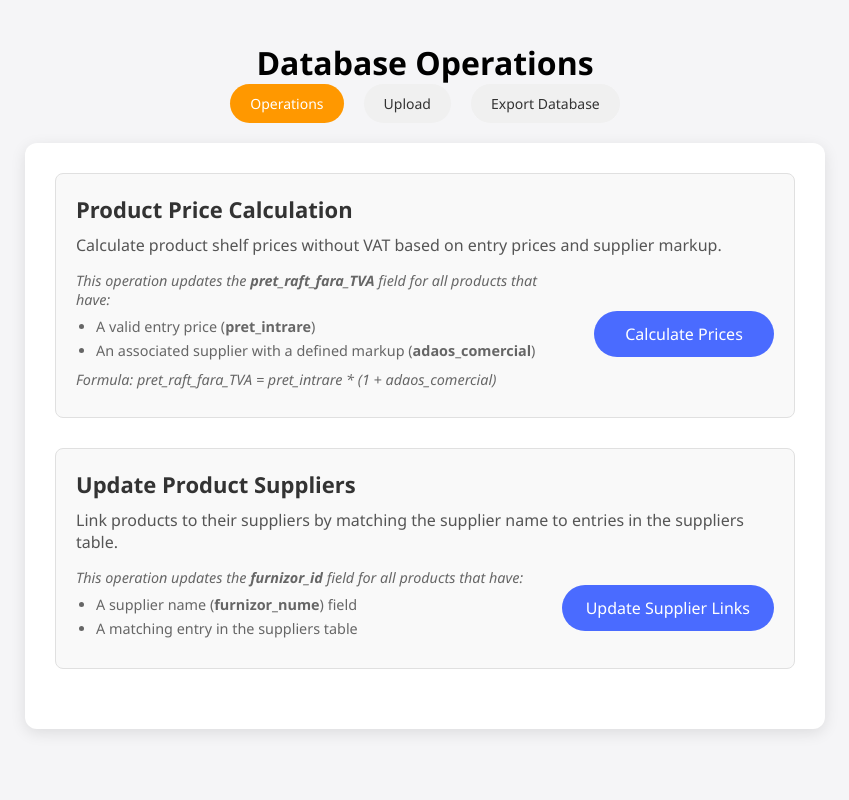
After one commit to NEVERdieNM/Kuziini, a Flask app: page /operations in a window 1280 px wide. The commit adds this page. Shown: the whole page, without its empty margins (215-1064 px from the left). Run offline with Flask 3, Linux system fonts and the light colour scheme; parts of the project's set-up code (start-up, migrations or seed data) failed here and were passed over.

Commit message:
functional

```diff
--- a/app.py
+++ b/app.py
@@ -8,7 +8,7 @@ import os
 import sys
 from modules.api import api
 from modules.database.connection import get_db_connection
-from modules.database.operations import update_product_rows_with_furnizor_id, validate_and_insert_data, insert_duplicate_data_row
+from modules.database.operations import calculate_pret_fara_TVA_for_products, update_product_rows_with_furnizor_id, update_products_with_furnizor_id, validate_and_insert_data, insert_duplicate_data_row
 from modules.file_handling.excel import generate_excel_template, process_file
 
 # SETUP FLASK
@@ -353,6 +353,69 @@ def export_all_tables():
         flash(f"Error exporting tables: {str(e)}", "error")
         return redirect(url_for('export_page'))
 
+##############################################################################################
+
+@app.route('/operations')
+def operations_page():
+    """Render the database operations page."""
+    return render_template('operations.html', active_page='operations')
+
+##############################################################################################
+
+@app.route('/operations/calculate_prices', methods=['POST'])
+def calculate_prices():
+    """Calculate product shelf prices without VAT."""
+    try:
+        # Call the function from operations.py
+        stats = calculate_pret_fara_TVA_for_products()
+
+        # Prepare the response
+        success = stats['updated_products'] > 0
+        response = {
+            'success': success,
+            'stats': stats,
+            'message': f"Successfully updated {stats['updated_products']} of {stats['total_products']} products."
+        }
+
+        return jsonify(response)
+
+    except Exception as e:
+        # Handle errors
+        return jsonify({
+            'success': False,
+            'error': str(e),
+            'message': f"Error calculating prices: {str(e)}"
+        }), 500
+
+##############################################################################################
+
+@app.route('/operations/update_suppliers', methods=['POST'])
+def update_suppliers():
+    """Update products with their supplier IDs."""
+    try:
+        # Call the function from operations.py
+        stats = update_products_with_furnizor_id()
+
+        # Prepare the response
+        success = stats['updated_products'] > 0
+        response = {
+            'success': success,
+            'stats': stats,
+            'message': f"Successfully updated {stats['updated_products']} of {stats['total_products']} products."
+        }
+
+        return jsonify(response)
+
+    except Exception as e:
+        # Handle errors
+        return jsonify({
+            'success': False,
+            'error': str(e),
+            'message': f"Error updating suppliers: {str(e)}"
+        }), 500
+
+##############################################################################################
+
 def start_server():
     app.run(host='0.0.0.0', port=80)
 
--- /dev/null
+++ b/static/css/operations.css
@@ -0,0 +1,206 @@
+* {
+    margin: 0;
+    padding: 0;
+    box-sizing: border-box;
+    font-family: 'Segoe UI', Tahoma, Geneva, Verdana, sans-serif;
+}
+
+body {
+    background-color: #f5f5f7;
+    display: flex;
+    flex-direction: column;
+    align-items: center;
+    justify-content: center;
+    min-height: 100vh;
+}
+
+.operations-container {
+    background-color: white;
+    border-radius: 12px;
+    padding: 30px;
+    width: 90%;
+    max-width: 800px;
+    box-shadow: 0 4px 15px rgba(0, 0, 0, 0.1);
+    margin-bottom: 30px;
+}
+
+.operations-card {
+    margin-bottom: 30px;
+    padding: 20px;
+    border-radius: 8px;
+    background-color: #f9f9f9;
+    border: 1px solid #e0e0e0;
+}
+
+.operations-card h2 {
+    margin-bottom: 10px;
+    color: #333;
+    font-size: 22px;
+}
+
+.operations-card p {
+    margin-bottom: 15px;
+    color: #555;
+}
+
+.operation-details {
+    display: flex;
+    justify-content: space-between;
+    align-items: center;
+    flex-wrap: wrap;
+    gap: 20px;
+}
+
+.operation-info {
+    flex: 1;
+    min-width: 200px;
+}
+
+.operation-info p {
+    margin-bottom: 8px;
+    font-size: 0.9rem;
+    color: #666;
+}
+
+.operation-info ul {
+    margin-left: 20px;
+    margin-bottom: 10px;
+}
+
+.operation-info li {
+    font-size: 0.9rem;
+    color: #666;
+    margin-bottom: 5px;
+}
+
+.operation-btn {
+    background-color: #4a6bff;
+    color: white;
+    border: none;
+    padding: 12px 24px;
+    border-radius: 25px;
+    font-size: 16px;
+    cursor: pointer;
+    transition: all 0.3s ease;
+    min-width: 180px;
+    text-align: center;
+}
+
+.operation-btn:hover {
+    background-color: #3a5be0;
+    transform: translateY(-2px);
+    box-shadow: 0 4px 8px rgba(0, 0, 0, 0.1);
+}
+
+.operation-btn:disabled {
+    background-color: #b0b0b0;
+    cursor: not-allowed;
+    transform: none;
+    box-shadow: none;
+}
+
+.result-container {
+    margin-top: 30px;
+    padding: 20px;
+    border-radius: 8px;
+    background-color: #f0f7ff;
+    border-left: 4px solid #4a6bff;
+}
+
+.result-container h3 {
+    margin-bottom: 15px;
+    color: #333;
+}
+
+.result-content {
+    background-color: white;
+    padding: 15px;
+    border-radius: 6px;
+    border: 1px solid #e0e0e0;
+}
+
+.result-summary {
+    margin-bottom: 15px;
+}
+
+.result-details {
+    display: grid;
+    grid-template-columns: 1fr 1fr;
+    gap: 10px;
+}
+
+.result-item {
+    display: flex;
+    justify-content: space-between;
+    padding: 8px;
+    border-bottom: 1px solid #f0f0f0;
+}
+
+.result-label {
+    font-weight: 500;
+    color: #555;
+}
+
+.result-value {
+    font-weight: 600;
+    color: #333;
+}
+
+.result-success {
+    color: #2e7d32;
+}
+
+.result-warning {
+    color: #ff9800;
+}
+
+.result-error {
+    color: #d32f2f;
+}
+
+.result-list {
+    margin-top: 10px;
+    max-height: 200px;
+    overflow-y: auto;
+    padding: 10px;
+    background-color: #f9f9f9;
+    border-radius: 4px;
+}
+
+.result-list-item {
+    padding: 5px;
+    border-bottom: 1px solid #f0f0f0;
+    font-size: 0.9rem;
+}
+
+/* Loading spinner */
+.spinner {
+    display: inline-block;
+    width: 20px;
+    height: 20px;
+    border: 3px solid rgba(255,255,255,.3);
+    border-radius: 50%;
+    border-top-color: #fff;
+    animation: spin 1s ease-in-out infinite;
+    margin-right: 10px;
+}
+
+@keyframes spin {
+    to { transform: rotate(360deg); }
+}
+
+/* Responsive adjustments */
+@media (max-width: 768px) {
+    .operations-container {
+        padding: 20px 15px;
+    }
+
+    .operation-details {
+        flex-direction: column;
+        align-items: stretch;
+    }
+
+    .operation-btn {
+        width: 100%;
+    }
+}
--- /dev/null
+++ b/static/js/operations.js
@@ -0,0 +1,174 @@
+document.addEventListener('DOMContentLoaded', function() {
+    const calculatePricesBtn = document.getElementById('calculate-prices-btn');
+    const updateSuppliersBtn = document.getElementById('update-suppliers-btn');
+    const resultContainer = document.getElementById('result-container');
+    const resultContent = document.getElementById('result-content');
+
+    // Helper function for displaying loading state
+    function setButtonLoading(button, isLoading) {
+        if (isLoading) {
+            button.disabled = true;
+            const originalText = button.textContent.trim();
+            button.setAttribute('data-original-text', originalText);
+            button.innerHTML = `<span class="spinner"></span> Processing...`;
+        } else {
+            button.disabled = false;
+            const originalText = button.getAttribute('data-original-text');
+            button.textContent = originalText;
+        }
+    }
+
+    // Handle Calculate Prices button
+    calculatePricesBtn.addEventListener('click', function() {
+        executeOperation('calculate_prices', calculatePricesBtn);
+    });
+
+    // Handle Update Suppliers button
+    updateSuppliersBtn.addEventListener('click', function() {
+        executeOperation('update_suppliers', updateSuppliersBtn);
+    });
+
+    // Execute operation via AJAX
+    function executeOperation(operation, button) {
+        // Show loading state
+        setButtonLoading(button, true);
+
+        // Make AJAX request
+        fetch(`/operations/${operation}`, {
+            method: 'POST',
+            headers: {
+                'Content-Type': 'application/json',
+            }
+        })
+        .then(response => {
+            if (!response.ok) {
+                throw new Error('Network response was not ok');
+            }
+            return response.json();
+        })
+        .then(data => {
+            // Display results
+            displayResults(data, operation);
+
+            // Reset button state
+            setButtonLoading(button, false);
+        })
+        .catch(error => {
+            console.error('Error:', error);
+
+            // Display error message
+            resultContent.innerHTML = `
+                <div class="result-summary result-error">
+                    <strong>Error:</strong> ${error.message || 'An error occurred during the operation.'}
+                </div>
+            `;
+            resultContainer.style.display = 'block';
+
+            // Reset button state
+            setButtonLoading(button, false);
+        });
+    }
+
+    // Display results based on operation type
+    function displayResults(data, operation) {
+        let html = '';
+
+        if (operation === 'calculate_prices') {
+            // Results for price calculation
+            html = `
+                <div class="result-summary ${data.success ? 'result-success' : 'result-warning'}">
+                    <strong>${data.success ? 'Success!' : 'Completed with warnings'}</strong> Price calculation completed.
+                </div>
+                <div class="result-details">
+                    <div class="result-item">
+                        <span class="result-label">Total Products:</span>
+                        <span class="result-value">${data.stats.total_products}</span>
+                    </div>
+                    <div class="result-item">
+                        <span class="result-label">Updated Products:</span>
+                        <span class="result-value result-success">${data.stats.updated_products}</span>
+                    </div>
+                    <div class="result-item">
+                        <span class="result-label">No initial price:</span>
+                        <span class="result-value ${data.stats.no_initial_price_products > 0 ? 'result-error' : ''}">${data.stats.no_initial_price_products}</span>
+                    </div>
+                    <div class="result-item">
+                        <span class="result-label">Failed:</span>
+                        <span class="result-value ${data.stats.failed_products > 0 ? 'result-error' : ''}">${data.stats.failed_products}</span>
+                    </div>
+                    <div class="result-item">
+                        <span class="result-label">No Supplier:</span>
+                        <span class="result-value ${data.stats.no_supplier_products > 0 ? 'result-warning' : ''}">${data.stats.no_supplier_products}</span>
+                    </div>
+                    <div class="result-item">
+                        <span class="result-label">Missing Markup:</span>
+                        <span class="result-value ${data.stats.no_adaos_suppliers > 0 ? 'result-warning' : ''}">${data.stats.no_adaos_suppliers}</span>
+                    </div>
+                </div>
+            `;
+
+            // Add list of suppliers without markup if any
+            if (data.stats.suppliers_without_adaos && data.stats.suppliers_without_adaos.length > 0) {
+                html += `
+                    <div class="result-warning" style="margin-top: 15px;">
+                        <strong>Suppliers without markup:</strong>
+                        <div class="result-list">
+                            ${data.stats.suppliers_without_adaos.map(supplier =>
+                                `<div class="result-list-item">${supplier}</div>`
+                            ).join('')}
+                        </div>
+                    </div>
+                `;
+            }
+        } else if (operation === 'update_suppliers') {
+            // Results for supplier update
+            html = `
+                <div class="result-summary ${data.success ? 'result-success' : 'result-warning'}">
+                    <strong>${data.success ? 'Success!' : 'Completed with warnings'}</strong> Supplier update completed.
+                </div>
+                <div class="result-details">
+                    <div class="result-item">
+                        <span class="result-label">Total Products:</span>
+                        <span class="result-value">${data.stats.total_products}</span>
+                    </div>
+                    <div class="result-item">
+                        <span class="result-label">Updated Products:</span>
+                        <span class="result-value result-success">${data.stats.updated_products}</span>
+                    </div>
+                    <div class="result-item">
+                        <span class="result-label">Failed:</span>
+                        <span class="result-value ${data.stats.failed_products > 0 ? 'result-error' : ''}">${data.stats.failed_products}</span>
+                    </div>
+                </div>
+            `;
+
+            // Add list of suppliers not found if any
+            if (data.stats.not_found_suppliers && data.stats.not_found_suppliers.length > 0) {
+                html += `
+                    <div class="result-warning" style="margin-top: 15px;">
+                        <strong>Suppliers not found:</strong>
+                        <div class="result-list">
+                            ${data.stats.not_found_suppliers.map(supplier =>
+                                `<div class="result-list-item">${supplier}</div>`
+                            ).join('')}
+                        </div>
+                    </div>
+                `;
+            }
+        } else {
+            // Generic result display
+            html = `
+                <div class="result-summary ${data.success ? 'result-success' : 'result-error'}">
+                    <strong>${data.success ? 'Success!' : 'Error'}</strong> ${data.message || 'Operation completed.'}
+                </div>
+            `;
+        }
+
+        // Update the result container and show it
+        resultContent.innerHTML = html;
+        resultContainer.style.display = 'block';
+
+        // Scroll to results
+        resultContainer.scrollIntoView({ behavior: 'smooth' });
+    }
+});
--- a/templates/nav_header.html
+++ b/templates/nav_header.html
@@ -48,6 +48,15 @@
         .nav-link.upload:hover {
             background-color: #3a5be0;
         }
+
+        .nav-link.operations {
+            background-color: #ff9800;
+            color: white;
+        }
+
+        .nav-link.operations:hover {
+            background-color: #f57c00;
+        }
     </style>
     {% block page_head %}{% endblock %}
 {% endblock %}
@@ -56,6 +65,7 @@
     <h1>{% block page_title %}{% endblock %}</h1>
 
     <div class="nav-links">
+        <a href="{{ url_for('operations_page') }}" class="nav-link {% if active_page == 'operations' %}active operations{% endif %}">Operations</a>
         <a href="{{ url_for('upload') }}" class="nav-link {% if active_page == 'upload' %}active upload{% endif %}">Upload</a>
         <a href="{{ url_for('export_page') }}" class="nav-link {% if active_page == 'export' %}active export{% endif %}">Export Database</a>
     </div>
--- /dev/null
+++ b/templates/operations.html
@@ -0,0 +1,56 @@
+{% extends "nav_header.html" %}
+
+{% block page_head %}
+    <title>Database Operations</title>
+    <link rel="stylesheet" href="static/css/operations.css">
+{% endblock %}
+
+{% block page_title %}Database Operations{% endblock %}
+
+{% block page_content %}
+    <div class="operations-container">
+        <div class="operations-card">
+            <h2>Product Price Calculation</h2>
+            <p>Calculate product shelf prices without VAT based on entry prices and supplier markup.</p>
+            <div class="operation-details">
+                <div class="operation-info">
+                    <p><i>This operation updates the <strong>pret_raft_fara_TVA</strong> field for all products that have:</i></p>
+                    <ul>
+                        <li>A valid entry price (<strong>pret_intrare</strong>)</li>
+                        <li>An associated supplier with a defined markup (<strong>adaos_comercial</strong>)</li>
+                    </ul>
+                    <p><i>Formula: pret_raft_fara_TVA = pret_intrare * (1 + adaos_comercial)</i></p>
+                </div>
+                <button id="calculate-prices-btn" class="operation-btn" data-operation="calculate_prices">
+                    Calculate Prices
+                </button>
+            </div>
+        </div>
+
+        <div class="operations-card">
+            <h2>Update Product Suppliers</h2>
+            <p>Link products to their suppliers by matching the supplier name to entries in the suppliers table.</p>
+            <div class="operation-details">
+                <div class="operation-info">
+                    <p><i>This operation updates the <strong>furnizor_id</strong> field for all products that have:</i></p>
+                    <ul>
+                        <li>A supplier name (<strong>furnizor_nume</strong>) field</li>
+                        <li>A matching entry in the suppliers table</li>
+                    </ul>
+                </div>
+                <button id="update-suppliers-btn" class="operation-btn" data-operation="update_suppliers">
+                    Update Supplier Links
+                </button>
+            </div>
+        </div>
+
+        <div id="result-container" class="result-container" style="display: none;">
+            <h3>Operation Results</h3>
+            <div id="result-content" class="result-content">
+                <!-- Results will be displayed here -->
+            </div>
+        </div>
+    </div>
+
+    <script src="static/js/operations.js"></script>
+{% endblock %}
```
Also changed, not shown: modules/database/operations.py (+17 -2 lines).
